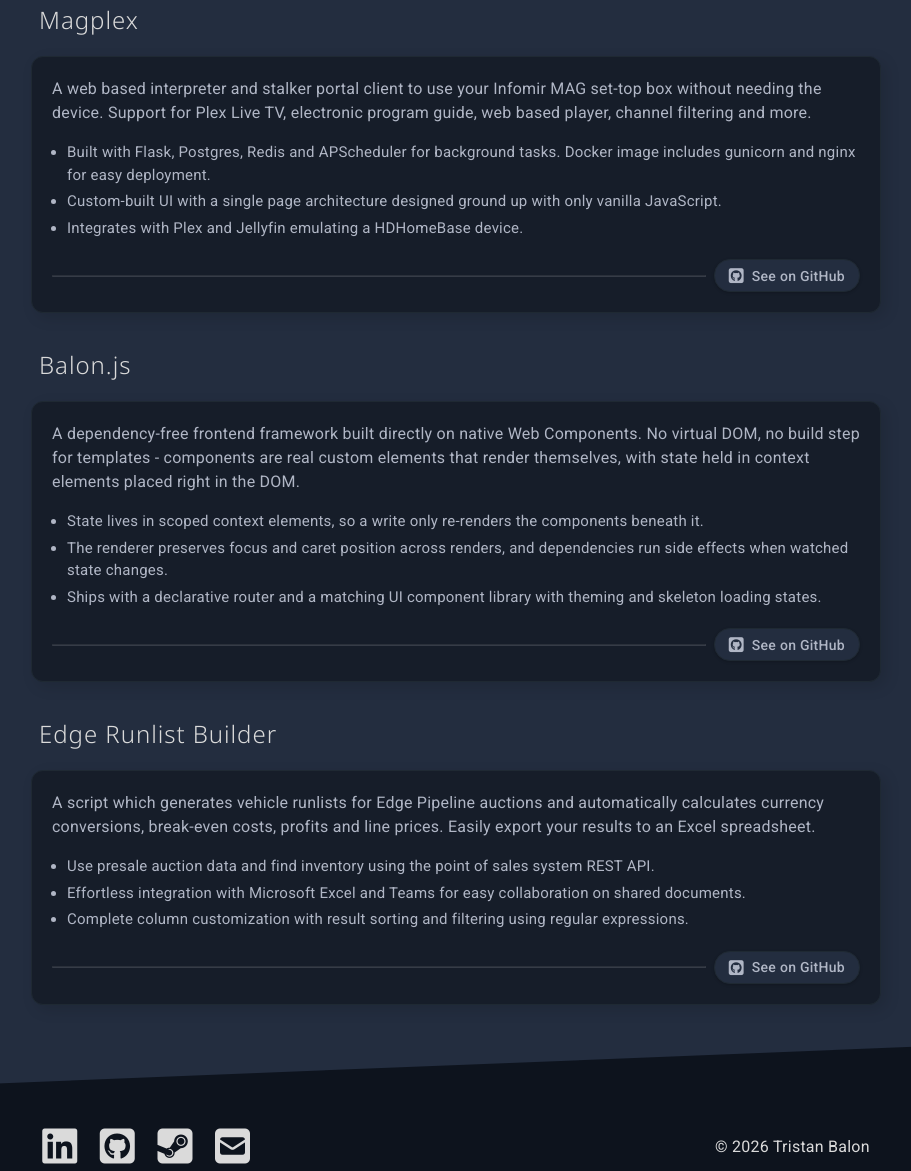
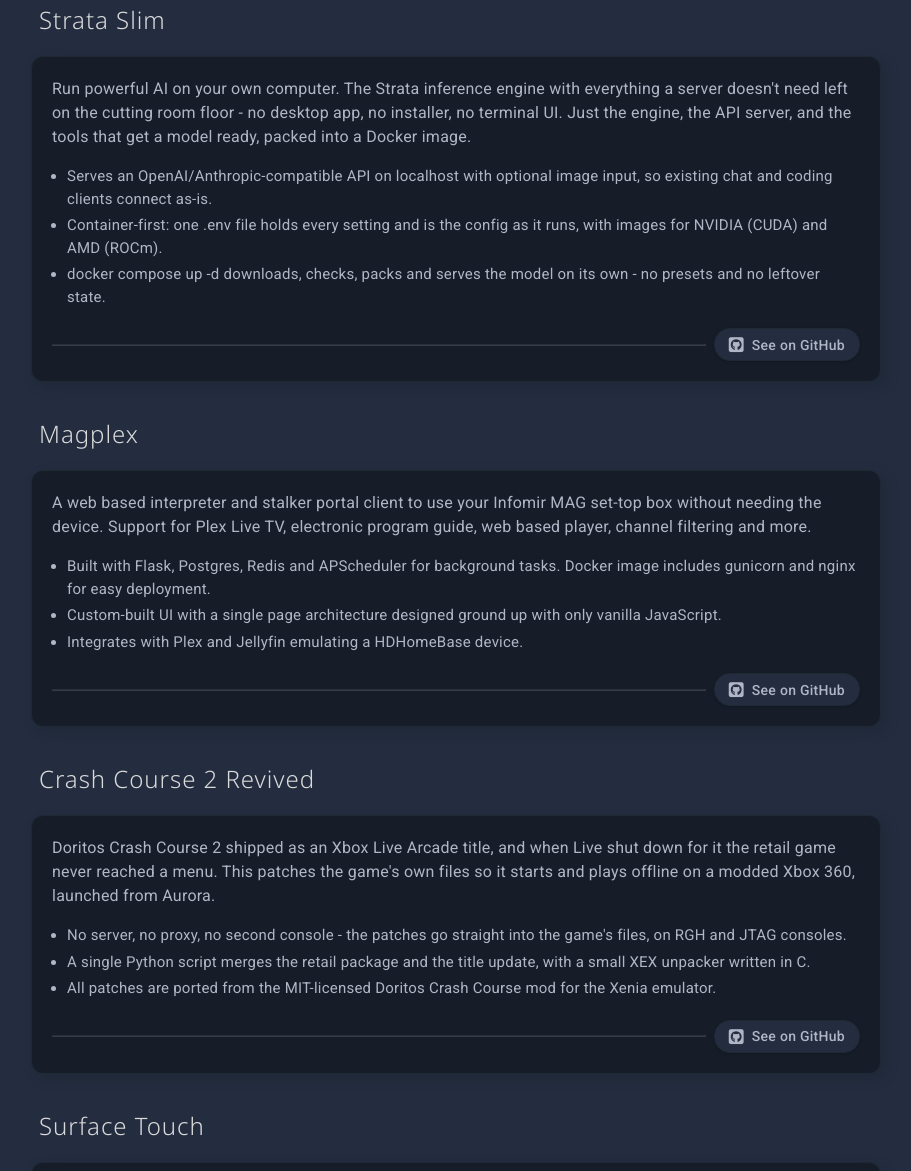
Before and after one commit to LegendaryFire/personal-website, a plain HTML site: page src/index.html in a window 1280 px wide. Shown: the part 2267-3438 px from the top of the page, without its empty margins (184-1095 px from the left). Drawn offline with Linux system fonts and the light colour scheme.

Commit message:
Feature starred GitHub projects in projects section

```diff
--- a/src/index.html
+++ b/src/index.html
@@ -126,6 +126,39 @@
       </header>
       <section class="content projects-section">
         <div class="content-wrapper">
+          <h2 class="title">Strata Slim</h2>
+          <div class="content-container">
+            <p class="project-description">
+                Run powerful AI on your own computer. The Strata inference engine with everything a server doesn't
+                need left on the cutting room floor - no desktop app, no installer, no terminal UI. Just the engine,
+                the API server, and the tools that get a model ready, packed into a Docker image.
+            </p>
+            <ul class="project-points">
+              <li>
+                Serves an OpenAI/Anthropic-compatible API on localhost
+                with optional image input, so existing chat and coding
+                clients connect as-is.
+              </li>
+              <li>
+                Container-first: one .env file holds every setting and is
+                the config as it runs, with images for NVIDIA (CUDA) and
+                AMD (ROCm).
+              </li>
+              <li>
+                docker compose up -d downloads, checks, packs and serves
+                the model on its own - no presets and no leftover state.
+              </li>
+            </ul>
+            <div class="project-footer">
+                <hr />
+                <a class="project-link" href="https://github.com/LegendaryFire/strata-slim" target="_blank">
+                  <i class="fa-brands fa-square-github" aria-hidden="true"></i>See on GitHub
+                </a>
+            </div>
+          </div>
+        </div>
+
+        <div class="content-wrapper">
           <h2 class="title">Magplex</h2>
           <div class="content-container">
             <p class="project-description">
@@ -154,30 +187,30 @@
         </div>
 
         <div class="content-wrapper">
-          <h2 class="title">Balon.js</h2>
+          <h2 class="title">Crash Course 2 Revived</h2>
           <div class="content-container">
             <p class="project-description">
-                A dependency-free frontend framework built directly on native Web Components. No virtual DOM, no build
-                step for templates - components are real custom elements that render themselves, with state held in
-                context elements placed right in the DOM.
+                Doritos Crash Course 2 shipped as an Xbox Live Arcade title, and when Live shut down for it the retail
+                game never reached a menu. This patches the game's own files so it starts and plays offline on a
+                modded Xbox 360, launched from Aurora.
             </p>
             <ul class="project-points">
               <li>
-                State lives in scoped context elements, so a write only re-renders
-                the components beneath it.
+                No server, no proxy, no second console - the patches go
+                straight into the game's files, on RGH and JTAG consoles.
               </li>
               <li>
-                The renderer preserves focus and caret position across renders, and
-                dependencies run side effects when watched state changes.
+                A single Python script merges the retail package and the
+                title update, with a small XEX unpacker written in C.
               </li>
               <li>
-                Ships with a declarative router and a matching UI component library
-                with theming and skeleton loading states.
+                All patches are ported from the MIT-licensed Doritos
+                Crash Course mod for the Xenia emulator.
               </li>
             </ul>
             <div class="project-footer">
                 <hr />
-                <a class="project-link" href="https://github.com/LegendaryFire/balon-js" target="_blank">
+                <a class="project-link" href="https://github.com/LegendaryFire/crash-course-2-revived" target="_blank">
                   <i class="fa-brands fa-square-github" aria-hidden="true"></i>See on GitHub
                 </a>
             </div>
@@ -185,29 +218,31 @@
         </div>
 
         <div class="content-wrapper">
-          <h2 class="title">Edge Runlist Builder</h2>
+          <h2 class="title">Surface Touch</h2>
           <div class="content-container">
             <p class="project-description">
-                A script which generates vehicle runlists for Edge Pipeline auctions and automatically calculates currency
-                conversions, break-even costs, profits and line prices. Easily export your results to an Excel spreadsheet.
+                Touchpad, touchscreen, and pen drivers for the Surface Laptop Studio 2 on Linux. The touch hardware
+                sits on two Intel THC SPI ports that the stock driver doesn't bind, and once bound it sends data
+                nothing in the kernel decodes.
             </p>
             <ul class="project-points">
               <li>
-                Use presale auction data and find inventory using the point of
-                sales system REST API.
+                A DKMS kernel module binds the machine's THC SPI ports to
+                intel_quickspi.
               </li>
               <li>
-                Effortless integration with Microsoft Excel and Teams for easy
-                collaboration on shared documents.
+                Userspace daemons replay the raw HID frames through uhid,
+                so the hardware arrives as an ordinary touchpad,
+                touchscreen and pen.
               </li>
               <li>
-                Complete column customization with result sorting and filtering
-                using regular expressions.
+                Gestures, scrolling and pen pressure work out of the box
+                through hid-multitouch, libinput and the desktop stack.
               </li>
             </ul>
             <div class="project-footer">
                 <hr />
-                <a class="project-link" href="https://github.com/LegendaryFire/edge-runlist-builder" target="_blank">
+                <a class="project-link" href="https://github.com/LegendaryFire/surface-touch" target="_blank">
                   <i class="fa-brands fa-square-github" aria-hidden="true"></i>See on GitHub
                 </a>
             </div>
```
